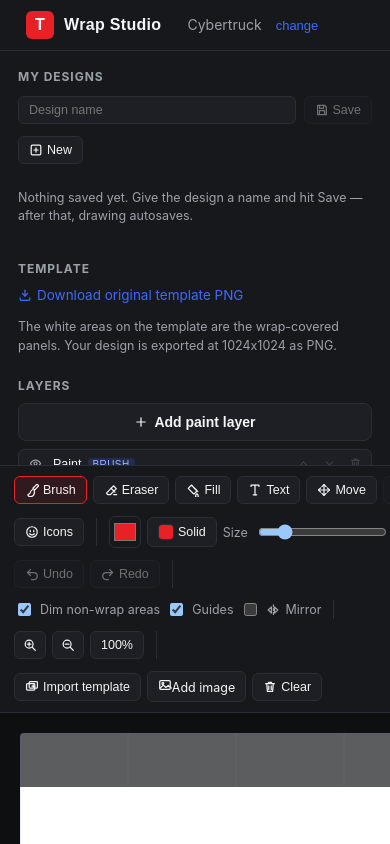
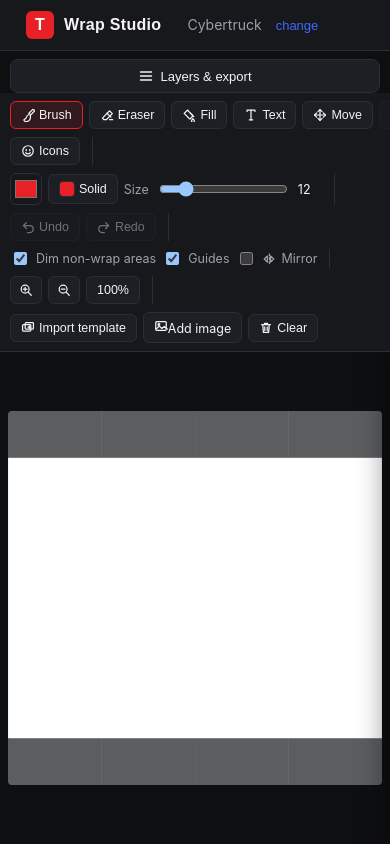
Before and after one commit to ipaliog-a11y/Wrap-tool, a React (Vite) app: page / in a window 390 px wide. Both pictures are taken after a click on the button "Cybertruck". Built offline with nearby package versions, Linux system fonts and the light colour scheme.

Commit message:
Full-screen paint canvas on mobile
Hide the sidebar in a drawer on small screens so the wrap canvas can fill the phone.

```diff
--- a/src/components/Studio.tsx
+++ b/src/components/Studio.tsx
@@ -122,6 +122,7 @@
   const [designs, setDesigns] = useState<DesignMeta[]>([])
   const [storageError, setStorageError] = useState('')
   const [confirmNew, setConfirmNew] = useState(false)
+  const [panelOpen, setPanelOpen] = useState(false)
 
   const docRef = useRef(doc)
   docRef.current = doc
@@ -178,10 +179,6 @@
     scheduleAutosave()
   }, [scheduleAutosave])
 
-  // Autosave whenever the layer stack changes (draw, add, move, delete...),
-  // debounced so a stroke triggers one write, not one per segment. Only once
-  // the design has an identity (a name), so a fresh blank canvas is not
-  // auto-saved under a placeholder.
   useEffect(() => {
     if (doc.contentTick === 0) return
     if (skipAutosaveRef.current) {
@@ -192,7 +189,6 @@
     markDirty()
   }, [doc.layers, doc.contentTick, markDirty])
 
-  // On entering a vehicle: if the latest design for it is saved, restore it.
   useEffect(() => {
     let cancelled = false
     const list = listDesigns().filter((m) => m.vehicleId === vehicle.id)
@@ -215,7 +211,6 @@
       cancelled = true
       if (timer.current) window.clearTimeout(timer.current)
     }
-    // Runs once per vehicle; doc is stable for the lifetime of this Studio.
   }, [vehicle])
 
   const onSaveAs = () => {
@@ -251,8 +246,6 @@
     if (!d) return
     materializeDesign(d)
       .then((layers) => {
-        // Skip the autosave triggered by this load so we do not re-write the
-        // design we just read with a fresh timestamp.
         skipAutosaveRef.current = true
         doc.loadDesign(layers, null)
         setDesignName(d.name)
@@ -269,9 +262,35 @@
   const vehicleLabel = (v: Vehicle) =>
     v.name + (v.variant ? ' — ' + v.variant : '')
 
+  useEffect(() => {
+    if (!panelOpen) return
+    const onKey = (e: KeyboardEvent) => {
+      if (e.key === 'Escape') setPanelOpen(false)
+    }
+    window.addEventListener('keydown', onKey)
+    return () => window.removeEventListener('keydown', onKey)
+  }, [panelOpen])
+
   return (
-    <div className="studio">
-      <aside className="studio-side">
+    <div className={'studio' + (panelOpen ? ' panel-open' : '')}>
+      {panelOpen && (
+        <button
+          className="panel-backdrop"
+          aria-label="Close panel"
+          onClick={() => setPanelOpen(false)}
+        />
+      )}
+      <aside className={'studio-side' + (panelOpen ? ' open' : '')}>
+        <div className="studio-side-head">
+          <h2>Layers & export</h2>
+          <button
+            className="layer-btn"
+            title="Close panel"
+            onClick={() => setPanelOpen(false)}
+          >
+            <Icon name="close" />
+          </button>
+        </div>
         <section className="panel-section">
           <h3>My designs</h3>
           <div className="row">
@@ -340,7 +359,7 @@
                     <span className="design-title">{m.name}</span>
                     <span className="design-meta">
                       {v ? vehicleLabel(v) : m.vehicleName || m.vehicleId}
-                      {' · '}
+                      {' \u00b7 '}
                       {formatTime(m.savedAt)}
                     </span>
                   </button>
@@ -383,6 +402,14 @@
         <ExportPanel getCanvas={doc.exportCanvas} vehicleId={vehicle.id} />
       </aside>
       <div className="studio-main">
+        <button
+          className="panel-toggle"
+          title="Open layers, save and export"
+          onClick={() => setPanelOpen(true)}
+        >
+          <Icon name="menu" />
+          Layers & export
+        </button>
         <WrapCanvas vehicle={vehicle} doc={doc} />
       </div>
     </div>
--- a/src/components/icons.tsx
+++ b/src/components/icons.tsx
@@ -31,6 +31,7 @@
   | 'smiley'
   | 'cube'
   | 'close'
+  | 'menu'
 
 const PATHS: Record<IconName, ReactNode> = {
   brush: (
@@ -198,6 +199,13 @@
     </>
   ),
   close: <path d="m4.2 4.2 7.6 7.6M11.8 4.2l-7.6 7.6" />,
+  menu: (
+    <>
+      <path d="M2.5 4h11" />
+      <path d="M2.5 8h11" />
+      <path d="M2.5 12h11" />
+    </>
+  ),
 }
 
 export function Icon({ name }: { name: IconName }) {
--- a/src/pwa.css
+++ b/src/pwa.css
@@ -3,3 +3,89 @@
   padding: max(10px, env(safe-area-inset-top)) 20px 10px;
 }
 .header-actions { margin-left: auto; }
+
+.panel-toggle,
+.panel-backdrop,
+.studio-side-head {
+  display: none;
+}
+
+@media (max-width: 860px) {
+  main { overflow: hidden; display: flex; flex-direction: column; min-height: 0; }
+  .studio {
+    display: flex;
+    flex-direction: column;
+    flex: 1;
+    min-height: 0;
+  }
+  .panel-toggle {
+    display: inline-flex;
+    align-items: center;
+    gap: 6px;
+    margin: 8px 10px 0;
+    width: calc(100% - 20px);
+    justify-content: center;
+    background: var(--bg-panel);
+    border: 1px solid var(--border);
+    color: var(--text);
+    border-radius: 8px;
+    padding: 8px 12px;
+    cursor: pointer;
+    font-size: 13px;
+    flex: none;
+  }
+  .panel-toggle:hover { border-color: var(--accent); }
+  .panel-backdrop {
+    display: block;
+    position: fixed;
+    inset: 0;
+    z-index: 70;
+    background: rgba(8, 9, 11, 0.55);
+    border: none;
+    padding: 0;
+    cursor: pointer;
+  }
+  .studio-side-head {
+    display: flex;
+    align-items: center;
+    justify-content: space-between;
+    gap: 10px;
+    margin: -6px 0 14px;
+    padding-bottom: 10px;
+    border-bottom: 1px solid var(--border);
+  }
+  .studio-side-head h2 {
+    margin: 0;
+    font-size: 14px;
+    font-weight: 600;
+  }
+  .studio-side {
+    position: fixed;
+    z-index: 80;
+    top: 0;
+    bottom: 0;
+    left: 0;
+    width: min(360px, 92vw);
+    border-right: 1px solid var(--border);
+    border-bottom: none;
+    transform: translateX(-110%);
+    transition: transform 0.2s ease-out;
+    padding-top: max(14px, env(safe-area-inset-top));
+    padding-bottom: max(18px, env(safe-area-inset-bottom));
+  }
+  .studio-side.open { transform: translateX(0); }
+  .studio-main {
+    flex: 1;
+    min-height: 0;
+    overflow: hidden;
+    display: flex;
+    flex-direction: column;
+  }
+  .editor { flex: 1; min-height: 0; }
+  .canvas-wrap { padding: 8px; }
+  .wrap-canvas {
+    width: min(100%, calc(100dvh - 280px));
+    max-width: none;
+  }
+  .toolbar { gap: 8px; padding: 8px 10px; }
+}
```
